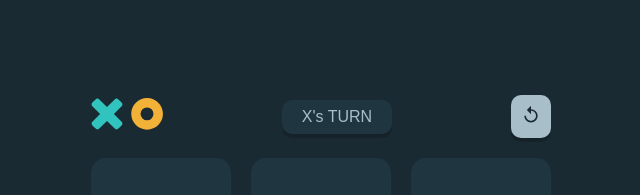
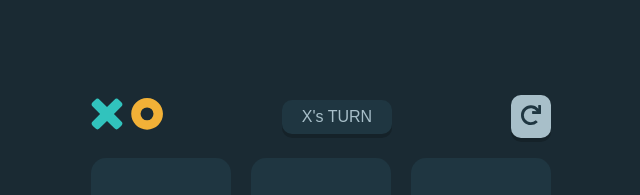
Before and after one commit to meccacodes/tic-tac-toe, a Next.js app: page / in a window 1280 px wide. Both pictures are taken after a click on the button "NEW GAME (VS CPU)". Shown: the top 195 px of the page, without its empty margins (319-959 px from the left). Built offline with nearby package versions, Linux system fonts and the light colour scheme.

Commit message:
Updated styling - GameBoard component

```diff
--- a/src/components/GameBoard.tsx
+++ b/src/components/GameBoard.tsx
@@ -45,24 +45,14 @@ const GameBoard: React.FC<GameBoardProps> = ({ playerMark, gameMode }) => {
       <div className={styles.header}>
         <div className={styles.marks}>
           <div className={styles.logo}>
-            <img src="./assets/logo.svg" alt="XO Logo" />
+            <img src="/assets/logo.svg" alt="XO Logo" />
           </div>
         </div>
         <div className={styles.turn}>
           <span>{playerTurn}'s TURN</span>
         </div>
         <button className={styles.reset} onClick={handleReset}>
-          <svg
-            xmlns="http://www.w3.org/2000/svg"
-            width="20"
-            height="20"
-            viewBox="0 0 24 24"
-          >
-            <path
-              fill="currentColor"
-              d="M12 5V1L7 6l5 5V7c3.31 0 6 2.69 6 6s-2.69 6-6 6s-6-2.69-6-6H4c0 4.42 3.58 8 8 8s8-3.58 8-8s-3.58-8-8-8z"
-            />
-          </svg>
+          <img src="/assets/icon-restart.svg" alt="Reset" />
         </button>
       </div>
 
@@ -73,8 +63,12 @@ const GameBoard: React.FC<GameBoardProps> = ({ playerMark, gameMode }) => {
             className={styles.cell}
             onClick={() => handleCellClick(index)}
           >
-            {cell === "X" && <span className={styles.x}>X</span>}
-            {cell === "O" && <span className={styles.o}>O</span>}
+            {cell === "X" && (
+              <img className={styles.x} src="/assets/icon-x.svg" alt="X" />
+            )}
+            {cell === "O" && (
+              <img className={styles.o} src="/assets/icon-o.svg" alt="O" />
+            )}
           </button>
         ))}
       </div>
```
